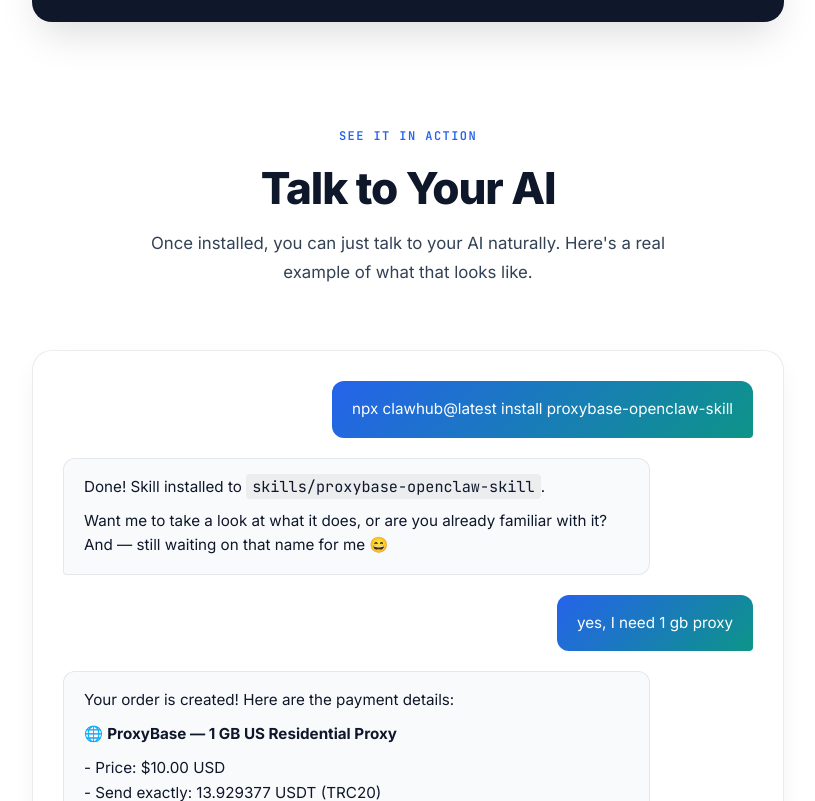
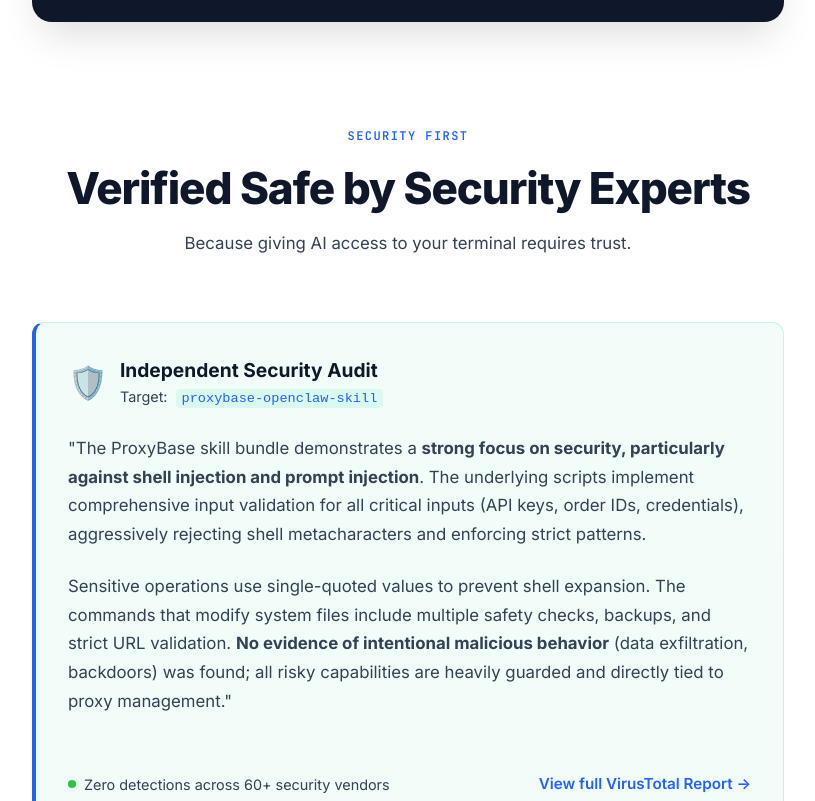
Before and after one commit to proxybasehq/proxybase-landing, a Next.js app: page /openclaw in a window 1280 px wide. Shown: the part 1479-2280 px from the top of the page, without its empty margins (232-1047 px from the left). Built offline with nearby package versions, Linux system fonts and the light colour scheme.

Commit message:
add security review

```diff
--- a/app/openclaw/page.js
+++ b/app/openclaw/page.js
@@ -86,6 +86,41 @@
 
             <section className="chat-showcase">
                 <div className="section-header">
+                    <span className="section-label">Security First</span>
+                    <h2 className="section-title">Verified Safe by Security Experts</h2>
+                    <p className="section-desc">Because giving AI access to your terminal requires trust.</p>
+                </div>
+
+                <div style={{ maxWidth: "800px", margin: "0 auto", padding: "2rem", background: "rgba(6, 214, 160, 0.05)", border: "1px solid rgba(6, 214, 160, 0.2)", borderRadius: "12px", borderLeft: "4px solid var(--accent-primary)", textAlign: "left" }}>
+                    <div style={{ display: "flex", alignItems: "center", gap: "12px", marginBottom: "1.5rem" }}>
+                        <div style={{ fontSize: "2rem" }}>🛡️</div>
+                        <div>
+                            <h3 style={{ margin: 0, fontSize: "1.2rem", color: "var(--text-primary)" }}>Independent Security Audit</h3>
+                            <div style={{ fontSize: "0.9rem", color: "var(--text-secondary)" }}>Target: <code style={{ color: "var(--accent-primary)", background: "rgba(6, 214, 160, 0.1)", padding: "2px 6px", borderRadius: "4px", fontSize: "0.85rem", marginLeft: "4px" }}>proxybase-openclaw-skill</code></div>
+                        </div>
+                    </div>
+
+                    <p style={{ color: "var(--text-secondary)", lineHeight: "1.7", marginBottom: "1.5rem", fontSize: "1.05rem" }}>
+                        "The ProxyBase skill bundle demonstrates a <strong>strong focus on security, particularly against shell injection and prompt injection</strong>. The underlying scripts implement comprehensive input validation for all critical inputs (API keys, order IDs, credentials), aggressively rejecting shell metacharacters and enforcing strict patterns.
+                    </p>
+                    <p style={{ color: "var(--text-secondary)", lineHeight: "1.7", marginBottom: "2rem", fontSize: "1.05rem" }}>
+                        Sensitive operations use single-quoted values to prevent shell expansion. The commands that modify system files include multiple safety checks, backups, and strict URL validation. <strong>No evidence of intentional malicious behavior</strong> (data exfiltration, backdoors) was found; all risky capabilities are heavily guarded and directly tied to proxy management."
+                    </p>
+
+                    <div style={{ display: "flex", alignItems: "center", justifyContent: "space-between", borderTop: "1px solid rgba(255, 255, 255, 0.1)", paddingTop: "1.5rem", marginTop: "1rem" }}>
+                        <div style={{ display: "flex", alignItems: "center", gap: "8px", color: "var(--text-secondary)", fontSize: "0.9rem" }}>
+                            <span style={{ display: "inline-block", width: "8px", height: "8px", borderRadius: "50%", background: "#28c840" }}></span>
+                            Zero detections across 60+ security vendors
+                        </div>
+                        <a href="https://www.virustotal.com/gui/file/6c7e3e86a7f5adebb9c8cc2223bc6e2fb6c784d28b9a56f0d8501b97f795ea36/detection" target="_blank" rel="noopener noreferrer" style={{ color: "var(--accent-primary)", textDecoration: "none", fontSize: "0.95rem", fontWeight: "600", display: "flex", alignItems: "center", gap: "6px" }}>
+                            View full VirusTotal Report →
+                        </a>
+                    </div>
+                </div>
+            </section>
+
+            <section className="chat-showcase">
+                <div className="section-header">
                     <span className="section-label">See It In Action</span>
                     <h2 className="section-title">Talk to Your AI</h2>
                     <p className="section-desc">Once installed, you can just talk to your AI naturally. Here's a real example of what that looks like.</p>
```
